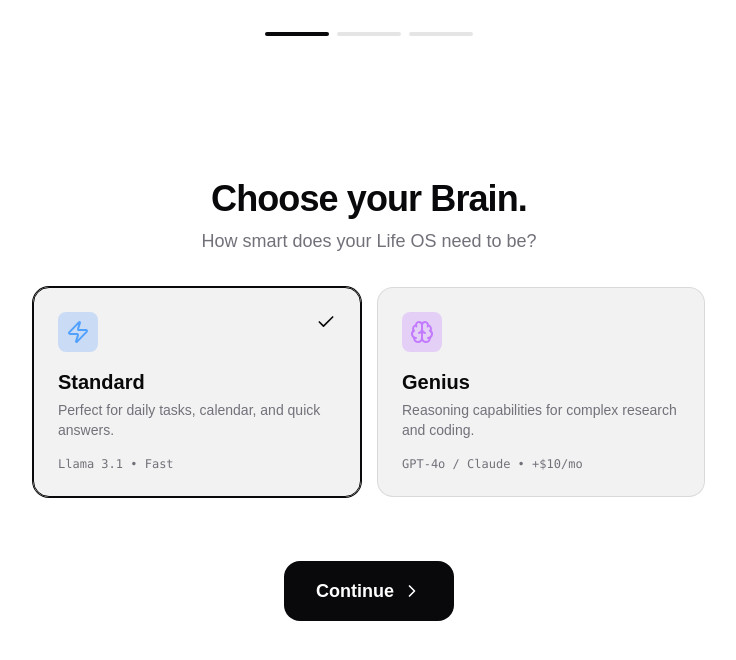
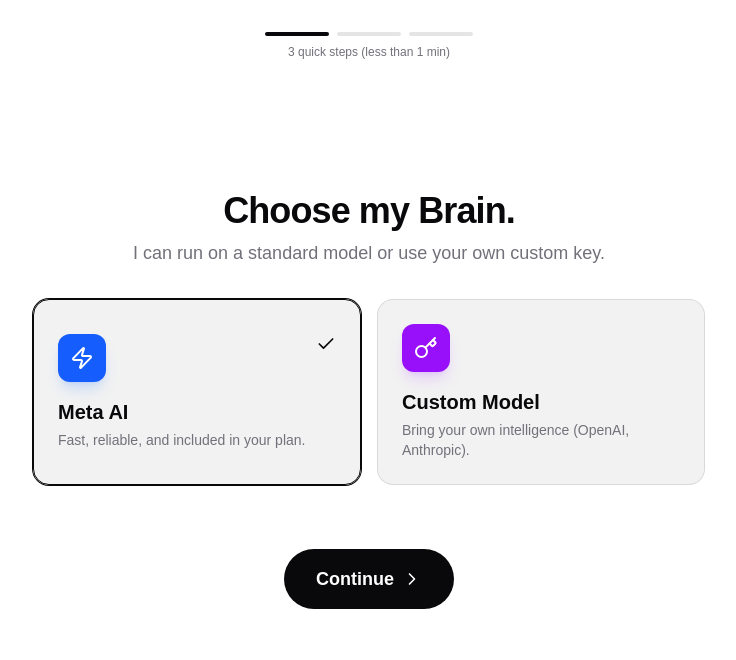
Before and after one commit to luiginotmario/simple-claw, a Next.js app: page /onboarding in a window 1280 px wide. Shown: the top 660 px of the page, without its empty margins (271-1007 px from the left). Built offline with nearby package versions, Linux system fonts and the light colour scheme.

Commit message:
feat: polish onboarding with new copy, api key info, and happy bg

```diff
--- a/src/app/onboarding/page.tsx
+++ b/src/app/onboarding/page.tsx
@@ -2,17 +2,19 @@
 
 import { useState } from 'react';
 import { motion, AnimatePresence } from 'framer-motion';
-import { Check, ChevronRight, Brain, MessageCircle, Zap } from 'lucide-react';
+import { Check, ChevronRight, Brain, MessageCircle, Zap, Info, Key } from 'lucide-react';
 import Link from 'next/link';
 
 // Types
 type Step = 'intelligence' | 'interface' | 'ignition';
-type Intelligence = 'standard' | 'genius';
+type Intelligence = 'standard' | 'custom';
 type Interface = 'whatsapp' | 'telegram' | 'imessage';
 
 export default function Onboarding() {
   const [step, setStep] = useState<Step>('intelligence');
   const [intelligence, setIntelligence] = useState<Intelligence>('standard');
+  const [customKey, setCustomKey] = useState('');
+  const [showKeyInfo, setShowKeyInfo] = useState(false);
   const [selectedInterface, setSelectedInterface] = useState<Interface>('whatsapp');
   const [isProvisioning, setIsProvisioning] = useState(false);
 
@@ -20,22 +22,40 @@
   const nextStep = (next: Step) => setStep(next);
 
   return (
-    <div className="min-h-screen bg-[var(--background)] text-[var(--foreground)] flex flex-col items-center justify-center p-6 overflow-hidden transition-colors duration-300">
+    <div className="min-h-screen bg-[var(--background)] text-[var(--foreground)] flex flex-col items-center justify-center p-6 overflow-hidden transition-colors duration-300 relative">
 
-      {/* Progress Bar */}
-      <div className="fixed top-0 w-full p-8 flex justify-center gap-2">
-        {['intelligence', 'interface', 'ignition'].map((s, i) => (
+      {/* Happy Background for Success Step */}
+      {step === 'ignition' && (
+        <div
+          className="absolute inset-0 z-0 opacity-40 transition-opacity duration-1000"
+          style={{
+            backgroundImage: 'url("https://images.unsplash.com/photo-1499346030926-9a72daac6ea6?q=80&w=3200&auto=format&fit=crop")',
+            backgroundSize: 'cover',
+            backgroundPosition: 'center',
+          }}
+        />
+      )}
+
+      <div className="fixed top-0 w-full p-8 flex flex-col items-center gap-2 z-10">
+        <div className="flex gap-2">
+          {['intelligence', 'interface', 'ignition'].map((s, i) => {
+            const steps = ['intelligence', 'interface', 'ignition'];
+            const currentIndex = steps.indexOf(step);
+            const isActive = i <= currentIndex;
+
+            return (
               <div
                 key={s}
                 className={`h-1 w-16 rounded-full transition-colors duration-500 ${
-              step === s ||
-              (step === 'interface' && i === 0) ||
-              (step === 'ignition' && i <= 1)
+                  isActive
                   ? 'bg-[var(--foreground)]'
                   : 'bg-[var(--glass-border)]'
                 }`}
               />
-        ))}
+            );
+          })}
+        </div>
+        <p className="text-xs text-[var(--muted)] font-medium">3 quick steps (less than 1 min)</p>
       </div>
 
       <AnimatePresence mode="wait">
@@ -47,56 +67,92 @@
             initial={{ opacity: 0, y: 20 }}
             animate={{ opacity: 1, y: 0 }}
             exit={{ opacity: 0, y: -20 }}
-            className="max-w-2xl w-full space-y-8 text-center"
+            className="max-w-2xl w-full space-y-8 text-center z-10"
           >
             <div className="space-y-2">
-              <h2 className="text-4xl font-bold tracking-tight text-[var(--foreground)]">Choose your Brain.</h2>
-              <p className="text-[var(--muted)] text-lg">How smart does your Life OS need to be?</p>
+              <h2 className="text-4xl font-bold tracking-tight text-[var(--foreground)]">Choose my Brain.</h2>
+              <p className="text-[var(--muted)] text-lg">I can run on a standard model or use your own custom key.</p>
             </div>
 
             <div className="grid grid-cols-1 md:grid-cols-2 gap-4">
               <button
                 onClick={() => setIntelligence('standard')}
-                className={`p-6 rounded-2xl border text-left transition-all ${
+                className={`p-6 rounded-2xl border text-left transition-all relative ${
                   intelligence === 'standard'
                     ? 'bg-[var(--glass-bg)] border-[var(--foreground)] ring-1 ring-[var(--foreground)]'
                     : 'bg-[var(--glass-bg)] border-[var(--glass-border)] hover:border-[var(--border)]'
                 }`}
               >
                 <div className="flex justify-between items-start mb-4">
-                  <div className="p-2 bg-blue-500/20 rounded-lg text-blue-400">
+                  <div className="w-12 h-12 bg-blue-600 rounded-xl flex items-center justify-center text-white shadow-lg shadow-blue-500/20">
                     <Zap className="w-6 h-6" />
                   </div>
                   {intelligence === 'standard' && <Check className="w-5 h-5 text-[var(--foreground)]" />}
                 </div>
-                <h3 className="text-xl font-semibold mb-1 text-[var(--foreground)]">Standard</h3>
-                <p className="text-sm text-[var(--muted)] mb-4">Perfect for daily tasks, calendar, and quick answers.</p>
-                <div className="text-xs font-mono text-[var(--muted)]">Llama 3.1 • Fast</div>
+                <h3 className="text-xl font-semibold mb-1 text-[var(--foreground)]">Meta AI</h3>
+                <p className="text-sm text-[var(--muted)]">Fast, reliable, and included in your plan.</p>
               </button>
 
               <button
-                onClick={() => setIntelligence('genius')}
-                className={`p-6 rounded-2xl border text-left transition-all ${
-                  intelligence === 'genius'
+                onClick={() => setIntelligence('custom')}
+                className={`p-6 rounded-2xl border text-left transition-all relative ${
+                  intelligence === 'custom'
                     ? 'bg-[var(--glass-bg)] border-[var(--foreground)] ring-1 ring-[var(--foreground)]'
                     : 'bg-[var(--glass-bg)] border-[var(--glass-border)] hover:border-[var(--border)]'
                 }`}
               >
                 <div className="flex justify-between items-start mb-4">
-                  <div className="p-2 bg-purple-500/20 rounded-lg text-purple-400">
-                    <Brain className="w-6 h-6" />
+                  <div className="w-12 h-12 bg-purple-600 rounded-xl flex items-center justify-center text-white shadow-lg shadow-purple-500/20">
+                    <Key className="w-6 h-6" />
                   </div>
-                  {intelligence === 'genius' && <Check className="w-5 h-5 text-[var(--foreground)]" />}
+                  {intelligence === 'custom' && <Check className="w-5 h-5 text-[var(--foreground)]" />}
                 </div>
-                <h3 className="text-xl font-semibold mb-1 text-[var(--foreground)]">Genius</h3>
-                <p className="text-sm text-[var(--muted)] mb-4">Reasoning capabilities for complex research and coding.</p>
-                <div className="text-xs font-mono text-[var(--muted)]">GPT-4o / Claude • +$10/mo</div>
+                <h3 className="text-xl font-semibold mb-1 text-[var(--foreground)]">Custom Model</h3>
+                <p className="text-sm text-[var(--muted)]">Bring your own intelligence (OpenAI, Anthropic).</p>
               </button>
             </div>
 
+            {/* Custom Key Input */}
+            <AnimatePresence>
+              {intelligence === 'custom' && (
+                <motion.div
+                  initial={{ opacity: 0, height: 0 }}
+                  animate={{ opacity: 1, height: 'auto' }}
+                  exit={{ opacity: 0, height: 0 }}
+                  className="overflow-hidden"
+                >
+                  <div className="bg-[var(--card)] border border-[var(--border)] rounded-xl p-4 text-left space-y-2">
+                    <div className="flex items-center gap-2 mb-2">
+                      <label className="text-sm font-medium">API Key</label>
+                      <button
+                        onClick={() => setShowKeyInfo(!showKeyInfo)}
+                        className="text-[var(--muted)] hover:text-[var(--foreground)]"
+                      >
+                        <Info className="w-4 h-4" />
+                      </button>
+                    </div>
+
+                    {showKeyInfo && (
+                      <div className="text-xs bg-blue-500/10 text-blue-500 p-3 rounded-lg mb-3">
+                        <strong>What is this?</strong> An API Key is like a secret password that allows me to talk to a specific AI brain (like ChatGPT) using your personal account.
+                      </div>
+                    )}
+
+                    <input
+                      type="password"
+                      placeholder="sk-..."
+                      value={customKey}
+                      onChange={(e) => setCustomKey(e.target.value)}
+                      className="w-full bg-[var(--background)] border border-[var(--border)] rounded-lg px-4 py-3 text-sm focus:outline-none focus:ring-2 focus:ring-[var(--foreground)]"
+                    />
+                  </div>
+                </motion.div>
+              )}
+            </AnimatePresence>
+
             <button
               onClick={() => nextStep('interface')}
-              className="mt-8 px-8 py-4 bg-[var(--foreground)] text-[var(--background)] rounded-2xl font-semibold text-lg hover:opacity-90 active:scale-95 transition-all inline-flex items-center gap-2"
+              className="mt-8 px-8 py-4 bg-[var(--foreground)] text-[var(--background)] rounded-full font-semibold text-lg hover:opacity-90 active:scale-95 transition-all inline-flex items-center gap-2"
             >
               Continue
               <ChevronRight className="w-5 h-5" />
@@ -111,36 +167,38 @@
             initial={{ opacity: 0, y: 20 }}
             animate={{ opacity: 1, y: 0 }}
             exit={{ opacity: 0, y: -20 }}
-            className="max-w-xl w-full space-y-8 text-center"
+            className="max-w-xl w-full space-y-8 text-center z-10"
           >
             <div className="space-y-2">
               <h2 className="text-4xl font-bold tracking-tight text-[var(--foreground)]">Where do we talk?</h2>
-              <p className="text-[var(--muted)] text-lg">Choose your primary communication channel.</p>
+              <p className="text-[var(--muted)] text-lg">You can give me my name later. First, pick a home.</p>
             </div>
 
             <div className="space-y-3">
-              {['whatsapp', 'telegram', 'imessage'].map((id) => (
+              {[
+                { id: 'whatsapp', name: 'WhatsApp', color: 'bg-[#25D366]' },
+                { id: 'telegram', name: 'Telegram', color: 'bg-[#0088cc]' },
+                { id: 'imessage', name: 'iMessage', color: 'bg-[#007AFF]' }
+              ].map((item) => (
                 <button
-                  key={id}
-                  onClick={() => setSelectedInterface(id as Interface)}
-                  className={`w-full p-4 rounded-xl border flex items-center justify-between transition-all ${
-                    selectedInterface === id
-                      ? 'bg-[var(--glass-bg)] border-[var(--foreground)]'
+                  key={item.id}
+                  onClick={() => setSelectedInterface(item.id as Interface)}
+                  className={`w-full p-4 rounded-2xl border flex items-center justify-between transition-all ${
+                    selectedInterface === item.id
+                      ? 'bg-[var(--glass-bg)] border-[var(--foreground)] ring-1 ring-[var(--foreground)]'
                       : 'bg-[var(--glass-bg)] border-[var(--glass-border)] hover:border-[var(--border)]'
                   }`}
                 >
                   <div className="flex items-center gap-4">
-                    <div className="w-10 h-10 rounded-lg bg-[var(--glass-bg)] flex items-center justify-center">
-                      <MessageCircle className="w-5 h-5 text-[var(--muted)]" />
+                    {/* App Icon Style */}
+                    <div className={`w-12 h-12 rounded-xl ${item.color} flex items-center justify-center shadow-md`}>
+                      <MessageCircle className="w-6 h-6 text-white fill-white" />
                     </div>
                     <div className="text-left">
-                      <div className="font-medium capitalize text-[var(--foreground)]">{id === 'imessage' ? 'iMessage' : id}</div>
-                      <div className="text-xs text-[var(--muted)]">
-                        {id === 'whatsapp' ? 'Scan QR Code' : id === 'telegram' ? 'Start Bot' : 'Requires Mac Relay'}
+                      <div className="font-semibold text-lg capitalize text-[var(--foreground)]">{item.name}</div>
                     </div>
                   </div>
-                  </div>
-                  {selectedInterface === id && <Check className="w-5 h-5 text-[var(--foreground)]" />}
+                  {selectedInterface === item.id && <Check className="w-6 h-6 text-[var(--foreground)]" />}
                 </button>
               ))}
             </div>
@@ -150,7 +208,7 @@
                 setIsProvisioning(true);
                 setTimeout(() => nextStep('ignition'), 3000);
               }}
-              className="mt-8 px-8 py-4 bg-[var(--foreground)] text-[var(--background)] rounded-2xl font-semibold text-lg hover:opacity-90 active:scale-95 transition-all inline-flex items-center gap-2"
+              className="mt-8 px-8 py-4 bg-[var(--foreground)] text-[var(--background)] rounded-full font-semibold text-lg hover:opacity-90 active:scale-95 transition-all inline-flex items-center gap-2"
             >
               {isProvisioning ? 'Initializing...' : 'Create Life OS'}
               {!isProvisioning && <ChevronRight className="w-5 h-5" />}
@@ -164,39 +222,27 @@
             key="ignition"
             initial={{ opacity: 0, scale: 0.9 }}
             animate={{ opacity: 1, scale: 1 }}
-            className="max-w-md w-full text-center space-y-8"
+            className="max-w-md w-full text-center space-y-8 z-10"
           >
             <div className="relative mx-auto w-32 h-32 flex items-center justify-center">
-              <div className="absolute inset-0 bg-green-500/20 blur-3xl rounded-full animate-pulse" />
-              <div className="w-24 h-24 bg-[var(--card)] rounded-full flex items-center justify-center shadow-2xl border border-[var(--glass-border)]">
-                <Check className="w-12 h-12 text-[var(--foreground)]" />
+              <div className="absolute inset-0 bg-white/30 blur-3xl rounded-full animate-pulse" />
+              <div className="w-24 h-24 bg-white rounded-full flex items-center justify-center shadow-2xl">
+                <Check className="w-12 h-12 text-black" />
               </div>
             </div>
 
             <div className="space-y-2">
-              <h2 className="text-3xl font-bold tracking-tight text-[var(--foreground)]">System Online</h2>
-              <p className="text-[var(--muted)]">Your Life OS is ready.</p>
+              <h2 className="text-4xl font-bold tracking-tight text-white drop-shadow-md">System Online</h2>
+              <p className="text-white/80 text-lg drop-shadow-sm">Your assistant is ready to help.</p>
             </div>
 
-            <div className="bg-[var(--glass-bg)] border border-[var(--glass-border)] rounded-2xl p-6 text-left space-y-4">
-              <div className="flex justify-between items-center text-sm">
-                <span className="text-[var(--muted)]">Instance ID</span>
-                <span className="font-mono text-[var(--foreground)]">life-os-8x92</span>
-              </div>
-              <div className="flex justify-between items-center text-sm">
-                <span className="text-[var(--muted)]">Intelligence</span>
-                <span className="capitalize text-[var(--foreground)]">{intelligence}</span>
-              </div>
-              <div className="h-px bg-[var(--glass-border)]" />
-              <div className="flex gap-2">
-                <Link href="/dashboard" className="flex-1 py-2 bg-[var(--foreground)] text-[var(--background)] rounded-lg text-sm font-semibold hover:opacity-90 text-center flex items-center justify-center">
-                  Open Dashboard
+            <Link
+              href="/dashboard"
+              className="w-full py-4 bg-white text-black rounded-2xl text-lg font-bold hover:bg-white/90 shadow-xl flex items-center justify-center gap-2 transition-transform hover:scale-105 active:scale-95"
+            >
+              Open My Mission Control
+              <ChevronRight className="w-5 h-5" />
             </Link>
-                <button className="flex-1 py-2 bg-[var(--glass-bg)] text-[var(--foreground)] rounded-lg text-sm font-semibold hover:bg-[var(--glass-border)]">
-                  Test Chat
-                </button>
-              </div>
-            </div>
           </motion.div>
         )}
 
--- a/src/app/page.tsx
+++ b/src/app/page.tsx
@@ -115,8 +115,9 @@
             transition={{ delay: 0.2 }}
             className="text-lg md:text-xl text-[var(--muted)] max-w-2xl mx-auto mb-12 leading-relaxed"
           >
-            The personal AI that integrates with everything. It manages your calendar,
-            watches your health, and executes your ideas. An assistant that actually does things.
+            Your life operating system, where you can hold everything you want to share with your own private & secure personal assistant.
+            <br className="hidden md:block" />
+            <span className="text-[var(--foreground)] mt-2 block">No apps to open. Just chat.</span>
           </motion.p>
 
           <motion.div
```
Lines whose indentation alone changed are shown as unchanged.
